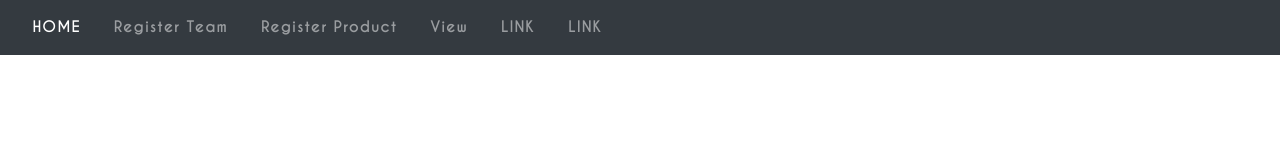
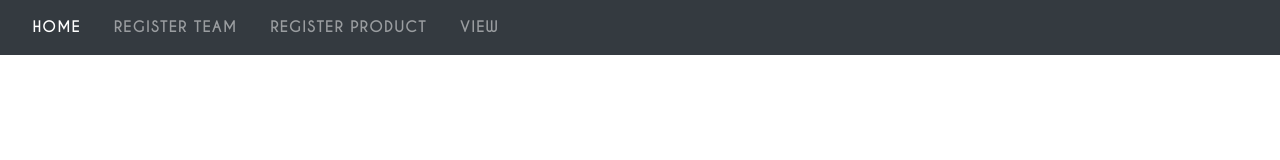
Before and after one commit to PrabhuPratik27/CrowdFund, a website: page src/base_template.html in a window 1280 px wide. Drawn offline with nearby package versions, Linux system fonts and the light colour scheme.

Commit message:
base_template css updated

```diff
--- a/src/base_template.html
+++ b/src/base_template.html
@@ -31,20 +31,20 @@
             <a class="nav-link" href="index.html">&ensp;HOME&ensp;</a>
           </li>
           <li class="nav-item">
-            <a class="nav-link" href="TeamReg.html">&ensp;Register Team&ensp;</a>
+            <a class="nav-link" href="TeamReg.html">&ensp;REGISTER TEAM&ensp;</a>
           </li>
           <li class="nav-item">
-            <a class="nav-link" href="product_reg.html">&ensp;Register Product&ensp;</a>
+            <a class="nav-link" href="product_reg.html">&ensp;REGISTER PRODUCT&ensp;</a>
           </li>
           <li class="nav-item">
-            <a class="nav-link" href="view_product.html">&ensp;View&ensp;</a>
+            <a class="nav-link" href="view_product.html">&ensp;VIEW&ensp;</a>
           </li>
-          <li class="nav-item">
+          <!-- <li class="nav-item">
             <a class="nav-link" href="#">&ensp;LINK&ensp;</a>
           </li>
           <li class="nav-item">
             <a class="nav-link" href="#">&ensp;LINK&ensp;</a>
-          </li>
+          </li> -->
         </ul>
       </nav>
 
```
